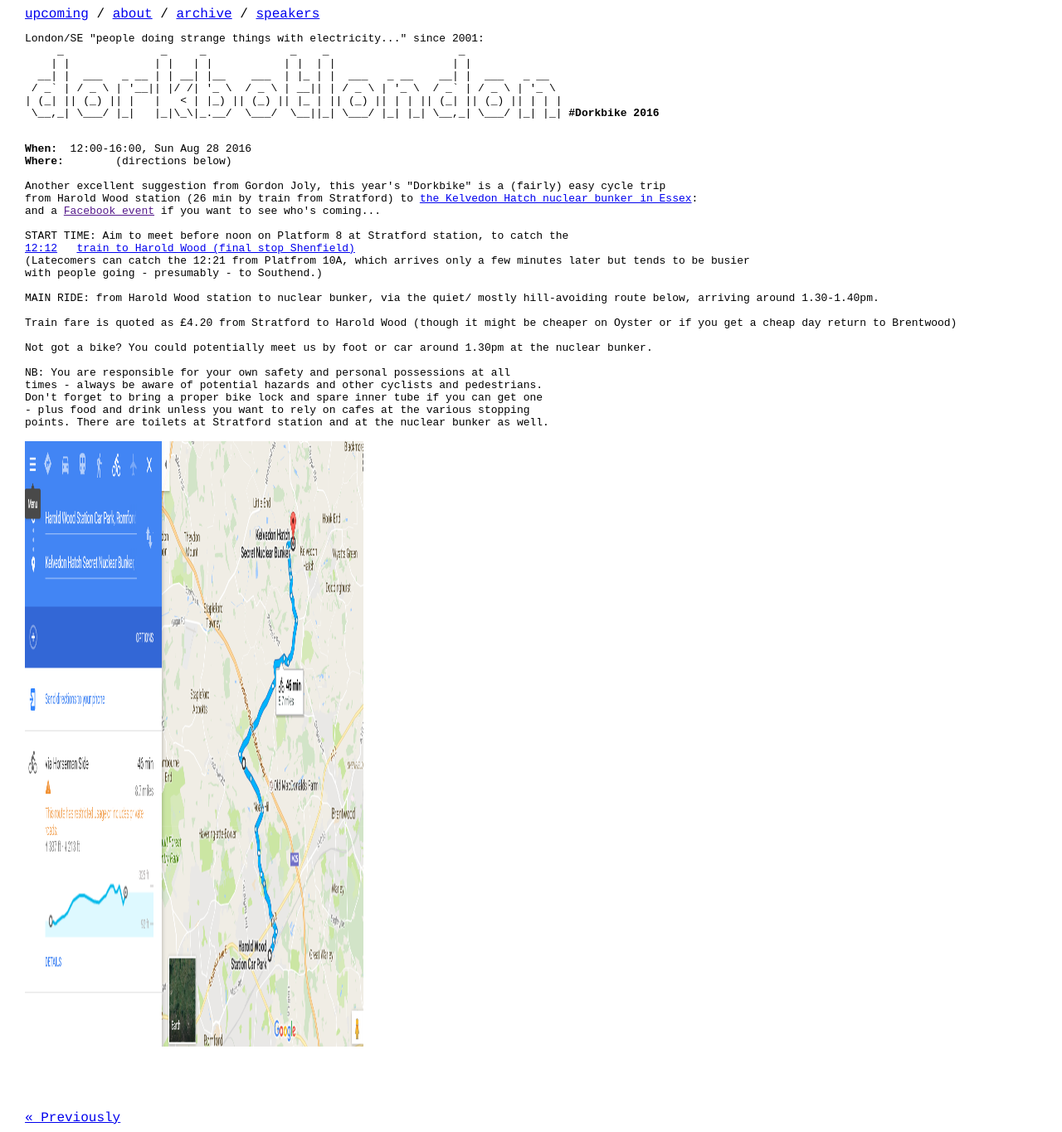
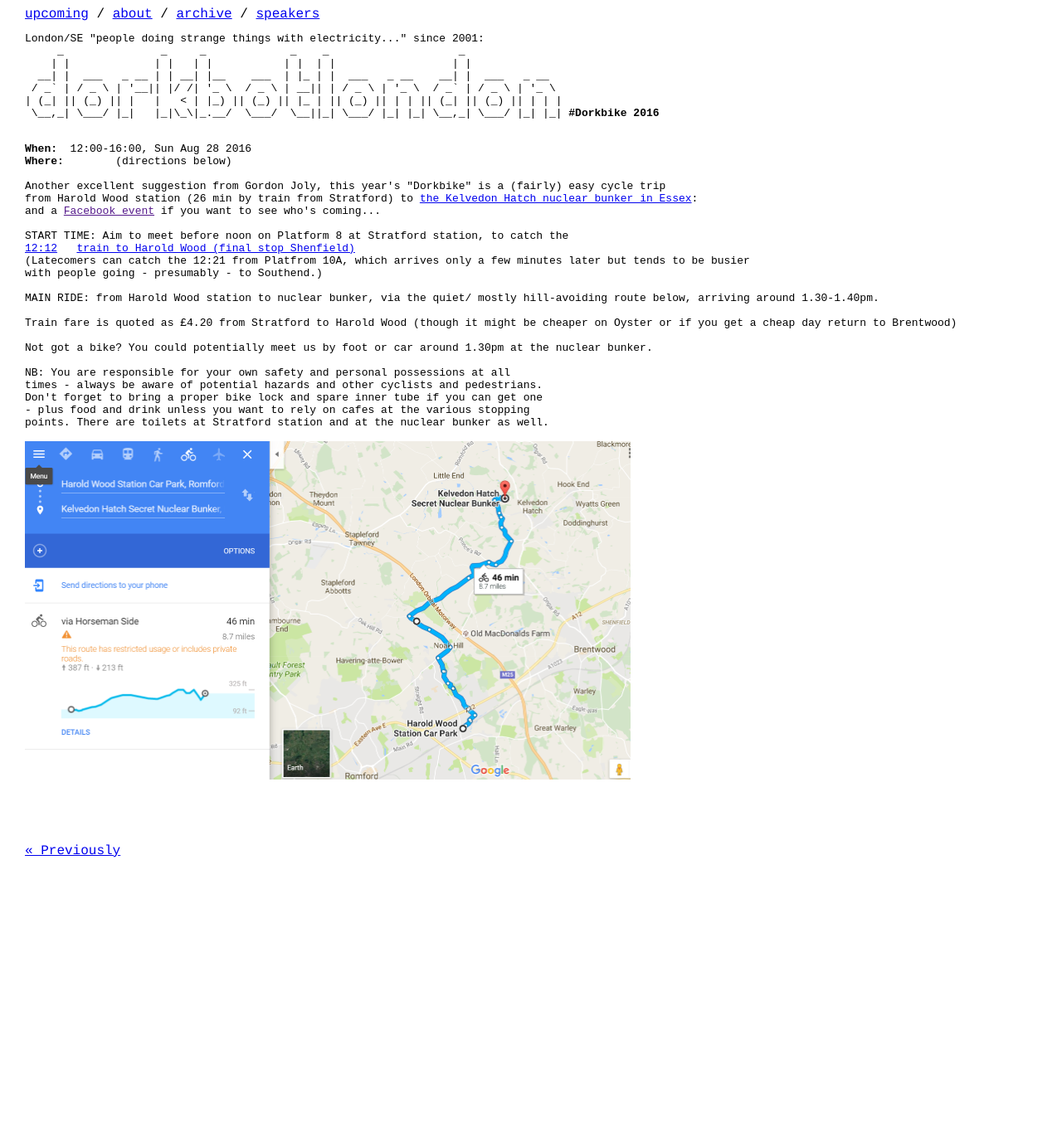
Before and after one commit to dorkbotlondon/dorkbotlondon.github.io, a Jekyll site: the page built from _posts/2016-08-28-dorkbike-2016.html, in a window 1280 px wide. Shown: the whole page at 83% size. Built offline with Jekyll 4.4.1, drawn with Linux system fonts in a browser that asks for light colours; Markdown is read by kramdown in place of the engine named in the settings; after the commit the page ends 1043 px from its top, so only the background shows below that.

Commit message:
Update 2016-08-28-dorkbike-2016.html

```diff
--- a/_posts/2016-08-28-dorkbike-2016.html
+++ b/_posts/2016-08-28-dorkbike-2016.html
@@ -27,4 +27,4 @@ Don't forget to bring a proper bike lock and spare inner tube if you can get one
 - plus food and drink unless you want to rely on cafes at the various stopping
 points. There are toilets at Stratford station and at the nuclear bunker as well.
 
-<img width=408 height=730  src="/images/kelvCapture.PNG"/>
+<img width=730 height=408  src="/images/kelvCapture.PNG"/>
```
